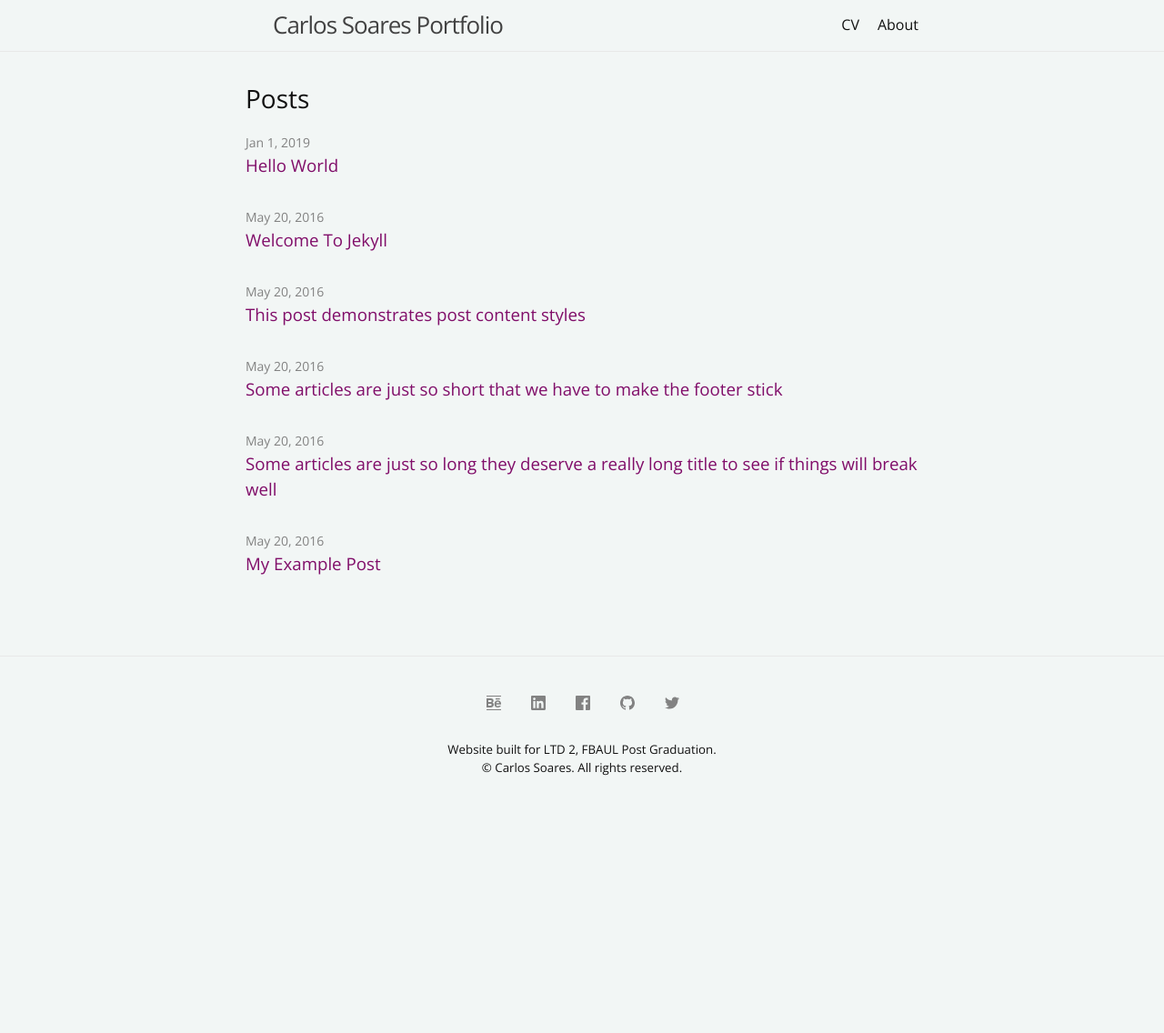
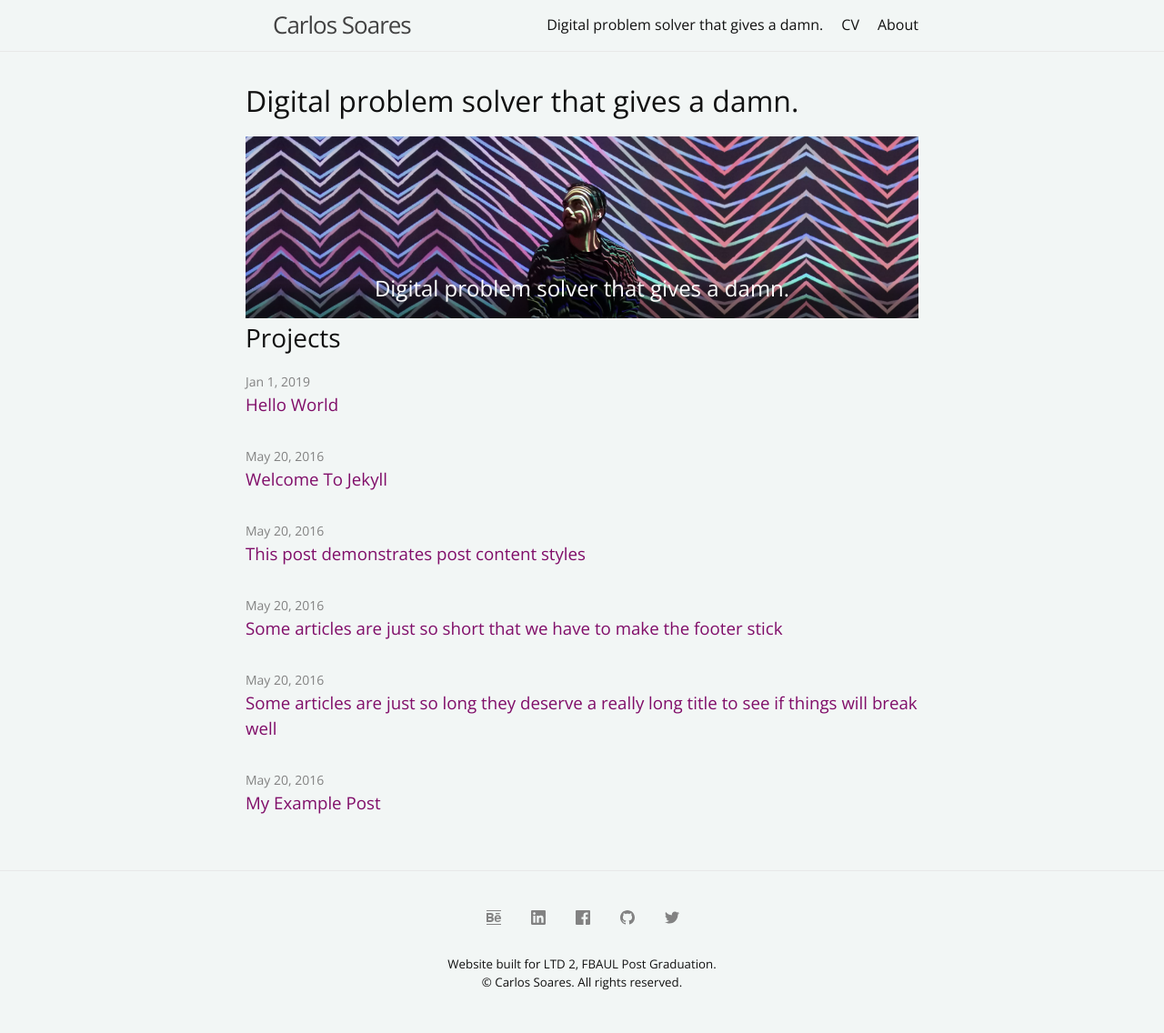
Before and after one commit to carlosmms/carlosmms.github.io, a Jekyll site: the page built from index.md, in a window 1280 px wide. Shown: the whole page at 91% size. Built offline with Jekyll 4.4.1, drawn with Linux system fonts in a browser that asks for light colours; our own code applies the rules of GitHub Pages for plain Markdown files; before the commit the page ends 900 px from its top, so only the background shows below that.

Commit message:
home banner
banner added
config added:
# Site settings
url: "http://localhost:4000/" to load css background image

```diff
--- a/_config.yml
+++ b/_config.yml
@@ -1,4 +1,4 @@
-title: Carlos Soares Portfolio
+title: Carlos Soares
 author: Carlos Soares
 email: carlossoares.cg@gmail.com
 description: > # this means to ignore newlines until "exclude"
@@ -9,6 +9,9 @@
   - Gemfile.lock
   - README.md
   - .gitignore
+
+# Site settings
+url: "http://localhost:4000/"
 
 # Date format for posts
 # refer to http://shopify.github.io/liquid/filters/date/ if you
--- a/_layouts/home.html
+++ b/_layouts/home.html
@@ -2,16 +2,26 @@
 layout: default
 
 ---
+
+
+
+
+
 
 <div class="home">
   {%- if page.title -%}
     <h1 class="page-heading">{{ page.title }}</h1>
   {%- endif -%}
 
-  {{ content }}
+		 <section class="index-banner">
+			<div class="vertical-center">
+			  {{ content }}
+			</div>
+		</section>
+
 
   {%- if site.posts.size > 0 -%}
-    <h2 class="post-list-heading">{{ page.list_title | default: "Posts" }}</h2>
+    <h2 class="post-list-heading">{{ page.list_title | default: "Projects" }}</h2>
 
 
 
--- a/_sass/minima/_layout.scss
+++ b/_sass/minima/_layout.scss
@@ -115,6 +115,28 @@
   }
 }
 
+/**
+ * banner
+ */
+
+.index-banner {
+    background-image: url(/assets/images/banner.png);
+    width: 100%;
+    height: 200px;
+    color: white;
+    background-repeat: no-repeat;
+    background-position: center;
+    background-size: cover;
+    display: table;
+    text-align: center;
+}
+
+.vertical-center {
+  display: table-cell;
+  vertical-align: bottom;
+
+
+}
 
 
 /**
--- a/index.md
+++ b/index.md
@@ -1,3 +1,6 @@
 ---
 layout: home
+
 ---
+
+# Digital problem solver that gives a damn.
```
Also changed, not shown: _layouts/work.html (deleted, +0 -43 lines), assets/images/banner.png (added), 1 other file.
